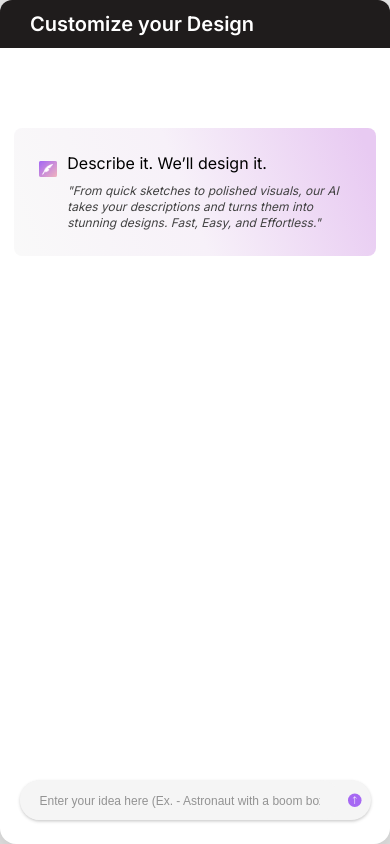
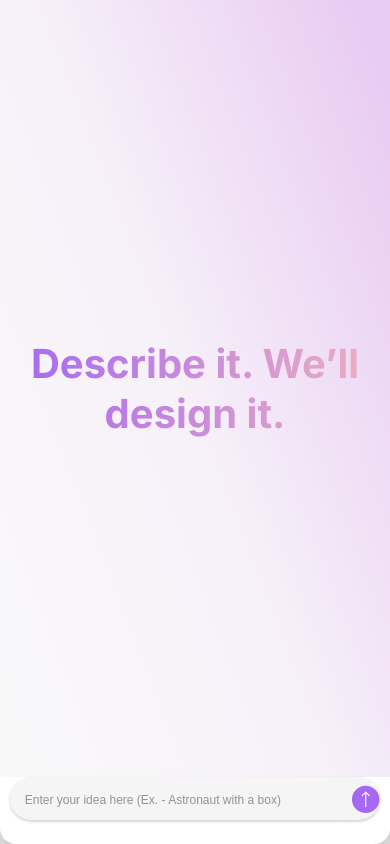
Before and after one commit to girishthakurbiz/teemeup-fe, a React (Create React App) app: page / in a window 390 px wide. Built offline with nearby package versions, Linux system fonts and the light colour scheme.

Commit message:
New updated changes for devices

```diff
--- a/src/App.css
+++ b/src/App.css
@@ -3,7 +3,7 @@
 .chat-widget {
   display: flex;
   flex-direction: column;
-  justify-content: center;
+  justify-content: flex-start;
   align-items: center;
   /* padding: 20px; */
   border-radius: 12px;
@@ -12,7 +12,7 @@
   width: 100%;
   height: 100%;
   border-radius: 16px;
-  box-shadow: 0 8px 32px rgba(0,0,0,0.18);
+  box-shadow: 0 8px 32px rgba(0, 0, 0, 0.18);
 }
 
 .chat-header {
@@ -26,6 +26,7 @@
   border-top-left-radius: 12px;
   border-top-right-radius: 12px;
 }
+
 .chat-header span {
   display: flex;
   height: 100%;
@@ -52,6 +53,7 @@ border-top-right-radius: 12px;
   margin-top: 5rem;
   border-radius: 8px;
   width: 80%;
+  /* min-height: 200px; */
   padding: 25px;
   background: linear-gradient(248.99deg, #E8CAF2 4.08%, #F7F1F9 52.5%, #F9F9F9 100%);
 }
@@ -75,7 +77,7 @@ margin-right: 8px;
   gap: 5px;
 }
 
-.chat-gpt-subcontent{
+.chat-gpt-subcontent {
   font-family: 'Inter', sans-serif;
   font-weight: 300;
   font-style: italic;
@@ -91,7 +93,7 @@ margin-right: 8px;
   border-radius: 25px;
   background-color: #F5F5F5;
   width: 90%;
-  height: 2.5rem;
+  height: 3rem;
   margin: 0 auto;
   box-shadow: 0px 1.5px 2.99px 0px #39393940;
   margin-bottom: 24px;
@@ -99,7 +101,7 @@ margin-right: 8px;
 }
 
 .chat-input input {
-  width: 80%;
+  width:95%;
   height: 100%;
   border: none;
   border-radius: 25px;
@@ -108,6 +110,7 @@ margin-right: 8px;
   color: #333333;
   background-color: inherit;
 }
+
 .chat-input input::placeholder {
   color: #939393;
   font-weight: 400;
@@ -115,6 +118,7 @@ margin-right: 8px;
   line-height: 0.75rem;
   /* font-style: italic; */
 }
+
 .chat-input input:focus,
 .chat-input input:focus-visible {
   outline: none;
@@ -127,10 +131,11 @@ margin-right: 8px;
 .chat-popup-overlay {
   position: fixed;
   inset: 0;
-  background: rgba(0,0,0,0.10); /* subtle overlay */
+  background: rgba(0, 0, 0, 0.10);
+  /* subtle overlay */
   z-index: 10000;
   display: flex;
-  align-items: center;
+  align-items: flex-start;
   justify-content: center;
   pointer-events: auto;
   width: 100vw;
@@ -170,7 +175,8 @@ margin-right: 8px;
 
 .chat-messages {
   display: flex;
-  flex-direction: column-reverse; /* Newest messages appear at the bottom */
+  flex-direction: column-reverse;
+  /* Newest messages appear at the bottom */
   overflow-y: auto;
   width: 100%;
   flex: 1;
@@ -181,6 +187,9 @@ margin-right: 8px;
   box-sizing: border-box;
   scroll-behavior: smooth;
 }
+.chat-message-final-prompt{
+  display: flex;
+}
 
 .chat-message-row {
   display: flex;
@@ -189,6 +198,7 @@ margin-right: 8px;
   margin: 0;
   box-sizing: border-box;
 }
+
 .chat-message-row-bot {
   justify-content: flex-start;
 }
@@ -228,7 +238,7 @@ margin-right: 8px;
   border-bottom-left-radius: 4px;
 }
 
-.message-content{
+.message-content {
   display: flex;
   align-items: center;
   flex-direction: column;
@@ -246,14 +256,18 @@ margin-right: 8px;
   font-weight: 200;
   cursor: pointer;
   margin-left: 8px;
-  padding: 0 12px; /* Add horizontal padding */
-  white-space: nowrap; /* Prevent text wrapping */
-  width: auto; /* Let width be based on content */
+  padding: 0 12px;
+  /* Add horizontal padding */
+  white-space: nowrap;
+  /* Prevent text wrapping */
+  width: auto;
+  /* Let width be based on content */
 }
 
 .generate-btn:last-child {
   margin-right: 8px;
 }
+
 .generate-btn:hover {
   opacity: 0.9;
 }
@@ -262,10 +276,12 @@ margin-right: 8px;
   opacity: 0.5;
   cursor: not-allowed;
 }
+
 .loading-message {
   font-style: italic;
   font-size: 10px !important;
 }
+
 .footer-buttons {
   display: flex;
   justify-content: flex-end;
@@ -275,7 +291,8 @@ margin-right: 8px;
   width: 100%;
   margin-right: 40px
 }
-.reset-btn{
+
+.reset-btn {
   width: 30px;
   height: 30px;
   border-radius: 50%;
@@ -293,3 +310,113 @@ margin-right: 8px;
 .reset-btn:hover {
   opacity: 0.9;
 }
+
+.confirm-prompt {
+  margin-top: 5px;
+  font-size: 12px;
+  color: #A668F3;
+  line-height: 1;
+  font-style: italic;
+  /* ensure it sits visually close under the bubble */
+}
+
+.message-wrapper-bot {
+  align-items: flex-start; /* confirm aligns under left edge of bot bubble */
+}
+.message-wrapper-user {
+  align-items: flex-end; /* user messages (right side) keep confirm aligned to the bubble's right edge if needed */
+}
+
+.final-prompt{
+    font-style: italic;
+    font-size: 12px;
+    color:#919191;
+    padding-bottom: 4px;
+  }
+
+
+@media (max-width: 600px) {
+  .chat-popup-overlay {
+    align-items: center;
+    justify-content: center;
+    padding-top: 0;
+  }
+
+  .send-button {
+    width: 2rem;
+    height: 2rem;
+    padding: 0;
+    border-radius: 4px;
+  }
+
+  .chat-box {
+    flex-direction: column;
+    width: 95%;
+    margin-top: 0;
+    padding: 15px;
+    height: 100%;
+    justify-content: center;
+    align-items: center;
+  }
+
+  .chat-message-row {
+    padding: 10px;
+  }
+
+  .chat-gpt-heading {
+    background: linear-gradient(90deg, #A668F3 0%, #EDB0BF 100%);
+    -webkit-background-clip: text;
+    -webkit-text-fill-color: transparent;
+    background-clip: text;
+    font-size: 40px;
+    text-align: center;
+    font-weight: 900;
+    line-height: 50px;
+  }
+
+  .chat-gpt-icon {
+    width: 40px;
+    height: 40px;
+    margin-top: 0;
+  }
+
+  .chat-message {
+    max-width: 95%;
+    font-size: 13px;
+  }
+
+  .chat-input {
+    width: 95%;
+    height: 3rem;
+  }
+
+  .chat-input input {
+    font-size: 14px;
+    padding: 0 15px;
+  }
+}
+
+/* 💻 Medium screens (tablet) */
+@media (min-width: 601px) and (max-width: 1024px) {
+  .chat-box {
+    width: 85%;
+    padding: 20px;
+    margin-top: 2rem;
+  }
+
+  .chat-message {
+    max-width: 75%;
+  }
+}
+
+/* 🖥️ Large screens */
+@media (min-width: 1025px) {
+  .chat-box {
+    width: 70%;
+    margin-top: 3rem;
+  }
+
+  .chat-message {
+    /* max-width: 60%; */
+  }
+}
--- a/src/App.tsx
+++ b/src/App.tsx
@@ -1,9 +1,4 @@
-import React, {
-  useCallback,
-  useEffect,
-  useRef,
-  useReducer,
-} from "react";
+import React, { useCallback, useEffect, useRef, useReducer } from "react";
 import ChatHeader from "./components/ChatHeader";
 import ChatIntro from "./components/ChatIntro";
 import ChatMessages from "./components/ChatMessages";
@@ -12,10 +7,12 @@ import { fetchBotResponse, generateEnhancedPrompt } from "./utils/api";
 import { getUpdatedMessages } from "./utils/messages";
 import { initialChatState, chatReducer } from "./reducers/chatReducer";
 import { Message } from "./types";
-import './App.css';
+import "./App.css";
+import useScreenSize, { DEVICES } from "./hooks/useScreenSize";
 
 function App() {
   const [state, dispatch] = useReducer(chatReducer, initialChatState);
+  const screenSize = useScreenSize();
   const {
     input,
     messages,
@@ -85,7 +82,7 @@ function App() {
           ? [
               {
                 sender: "bot",
-                content: `🎨 Here's your final design prompt:\n\n${finalPrompt}`,
+                content: `${finalPrompt}`,
                 finalPrompt: true,
               },
             ]
@@ -127,6 +124,7 @@ function App() {
 
   const handleUserResponse = async (userInput: string | null) => {
     const trimmedInput = userInput?.trim() || "";
+    console.log("trimmedInput", trimmedInput, userInput);
     const isFirstMessage = messages.length === 0;
 
     // Exit early if input is empty and not a skip
@@ -136,10 +134,11 @@ function App() {
     if (isFirstMessage && userInput) {
       dispatch({ type: "SET_IDEA", payload: trimmedInput });
     }
+    const updatedAnswers = [...answers];
+    console.log("updatedAnswersupdatedAnswers", updatedAnswers);
 
     // Update the last unanswered answer
     if (answers.length > 0) {
-      const updatedAnswers = [...answers];
       const lastUnansweredIndex = [...updatedAnswers]
         .reverse()
         .findIndex((a) => a.status === "unanswered");
@@ -181,7 +180,7 @@ function App() {
     try {
       const response = await fetchBotResponse(
         isFirstMessage ? trimmedInput : idea,
-        [...answers],
+        [...updatedAnswers],
         topics,
         productInfo.productType || "",
         productInfo.color || ""
@@ -205,17 +204,33 @@ function App() {
         newBotMessages.push({
           sender: "bot",
           content: questionObj.question || "Here's the next question.",
+          example: questionObj.example || null,
         });
+
+
+        if (questionObj.status === "unanswered") {
+          const lastQuestionIndex = updatedAnswers.findIndex(
+            (ans) =>
+              ans.topic === questionObj.topic && ans.status === "answered"
+          );
+
+          if (lastQuestionIndex !== -1) {
+            updatedAnswers[lastQuestionIndex] = {
+              ...updatedAnswers[lastQuestionIndex],
+              status: "unanswered",
+            };
+          }
+        }
 
         dispatch({
           type: "SET_ANSWERS",
           payload: [
-            ...answers,
+            ...updatedAnswers,
             {
               topic: questionObj.topic || "",
               question: questionObj.question || "",
               example: questionObj.example || "",
-              status: "unanswered",
+              status: questionObj?.status ?? "unanswered",
               answer: "",
             },
           ],
@@ -259,9 +274,7 @@ function App() {
     if (!lastFinalPromptMsg) return null;
 
     // Extract prompt after the first colon, if needed
-    const prompt =
-      lastFinalPromptMsg.content.split(":\n\n")[1]?.trim() ||
-      lastFinalPromptMsg.content;
+    const prompt = lastFinalPromptMsg.content;
 
     const dataToSend = {
       type: "WIDGET_CLOSED",
@@ -289,13 +302,25 @@ function App() {
       await handleUserResponse(trimmedInput);
     }
   };
-
+  console.log("all answers", answers);
   return (
     <div className="chat-popup-overlay">
       <div className="chat-widget">
-        <ChatHeader />
-        {showIntro && <ChatIntro />}
-        <ChatMessages messages={messages} messagesEndRef={messagesEndRef} />
+        {screenSize !== DEVICES.MOBILE && <ChatHeader />}
+        {showIntro && <ChatIntro screenSize={screenSize} />}
+        {showIntro && screenSize !== DEVICES.MOBILE && (
+          <div
+            style={{
+              height: "70%",
+              textAlign: "center",
+              padding: "0 1rem",
+              marginBottom: "1rem",
+            }}
+          />
+        )}
+        {!showIntro && (
+          <ChatMessages messages={messages} messagesEndRef={messagesEndRef} />
+        )}
         <ChatInput
           showIntro={showIntro}
           input={input}
--- a/src/components/ChatInput.js
+++ b/src/components/ChatInput.js
@@ -22,11 +22,14 @@ const ChatInput = ({
 
   const showSendButton = isTyping || showIntro;
   const showInputArea = (!allQuestionsCompleted && !finalPrompt) || makeChanges;
-  const showFinalizeAndSkip = hasBotResponded && !showIntro && !finalPrompt;
-  const showCancelButton =  makeChanges;
+  const showFinalize =
+    hasBotResponded && !showIntro && !finalPrompt && !showSendButton;
+
+  const showSkip = hasBotResponded && !showIntro && !finalPrompt;
+  const showCancelButton = makeChanges;
 
   const placeholderText = showIntro
-    ? "Enter your idea here (Ex. - Astronaut with a boom box)"
+    ? "Enter your idea here (Ex. - Astronaut with a box)"
     : makeChanges
     ? "Add your changes here"
     : "Describe the design you want on your product";
@@ -43,7 +46,6 @@ const ChatInput = ({
             onKeyDown={(e) => e.key === "Enter" && sendMessage()}
           />
 
-
           {showSendButton && (
             <button
               disabled={loading}
@@ -52,21 +54,28 @@ const ChatInput = ({
             >
               <SendIcon />
             </button>
-
           )}
-          {showCancelButton && <button className="generate-btn" onClick={()=> onMakeChanges(false)}>CANCEL</button> }
-
-          {showFinalizeAndSkip && (
-            <>
+          {showCancelButton && (
             <button
               className="generate-btn"
-                onClick={()=> generatePrompt()}
+              onClick={() => onMakeChanges(false)}
+            >
+              CANCEL
+            </button>
+          )}
+
+          <>
+            {showFinalize && (
+              <button
+                className="generate-btn"
+                onClick={() => generatePrompt()}
                 disabled={loading}
               >
                 FINALISE PROMPT
               </button>
+            )}
 
-              {!allQuestionsCompleted && (
+            {showSkip && !allQuestionsCompleted && (
               <button
                 className="generate-btn"
                 onClick={skipQuestion}
@@ -76,7 +85,6 @@ const ChatInput = ({
               </button>
             )}
           </>
-          )}
         </div>
       ) : (
         <div className="footer-buttons">
@@ -113,9 +121,7 @@ const ChatInput = ({
           >
             <ResetButton />
           </button>
-
         </div>
-
       )}
     </>
   );
--- a/src/components/ChatIntro.js
+++ b/src/components/ChatIntro.js
@@ -1,9 +1,11 @@
 import icon from "../assets/gptIcon.png";
-import gptIcon from "../assets/gptPoweredIcon.png";
+import { DEVICES } from "../hooks/useScreenSize";
 
-const ChatIntro = () => (
+const ChatIntro = ({ screenSize }) => {
+  return (
     <>
       <div className="chat-box">
+        {screenSize !== DEVICES.MOBILE && (
           <div className="chat-gpt-icon">
             <img
               src={icon}
@@ -11,15 +13,20 @@ const ChatIntro = () => (
               style={{ width: "100%", height: "100%", objectFit: "contain" }}
             />
           </div>
+        )}
         <div className="chat-gpt-content">
-        <div>Describe it. We’ll design it.</div>
+          <div className="chat-gpt-heading">Describe it. We’ll design it.</div>
+          {screenSize !== DEVICES.MOBILE && (
             <div className="chat-gpt-subcontent">
-          "From quick sketches to polished visuals, our AI takes your descriptions and turns them into stunning designs. Fast, Easy, and Effortless."
+              "From quick sketches to polished visuals, our AI takes your
+              descriptions and turns them into stunning designs. Fast, Easy, and
+              Effortless."
+            </div>
+          )}
         </div>
       </div>
-    </div>
-
     </>
   );
+};
 
 export default ChatIntro;
--- a/src/components/ChatMessages.js
+++ b/src/components/ChatMessages.js
@@ -1,29 +1,63 @@
 import botIcon from "../assets/botIcon.png";
 
-const ChatMessages = ({ messages, messagesEndRef }) => (
-  <div className="chat-messages">
+const ChatMessages = ({ messages, messagesEndRef }) => {
+  const lastFinalPromptMsg = [...messages]
+    .reverse()
+    .find((msg) => msg.finalPrompt);
+
+    return(
+ <div className="chat-messages">
     {[...messages].reverse().map((msg, idx) => (
       <div
         key={idx}
         className={`chat-message-row ${
-          msg.sender === "user" ? "chat-message-row-user" : "chat-message-row-bot"
-        }
-        ${msg.loading ? "loading-message" : ""}`}
+          msg.sender === "user"
+            ? "chat-message-row-user"
+            : "chat-message-row-bot"
+        } ${msg.loading ? "loading-message" : ""}`}
       >
         {msg.sender === "bot" && (
           <img src={botIcon} className="bot-icon" alt="bot" />
         )}
+
+        {/* wrap the bubble and the confirm text so the confirm sits under the bubble (not under the icon) */}
         <div
-          className={`chat-message ${
-            msg.sender === "user" ? "chat-message-user" : "chat-message-bot"
+          className={`message-wrapper ${
+            msg.sender === "user"
+              ? "message-wrapper-user"
+              : "message-wrapper-bot"
           }`}
         >
-          {msg.content}
+          <div
+            className={`chat-message ${
+              msg.sender === "user" ? "chat-message-user" : "chat-message-bot"
+            }`}
+          >
+            {msg.finalPrompt && (
+              <div className="final-prompt">Final proposed Prompt:</div>
+            )}
+            <div>{msg.content}</div>
+            {msg.example && (
+              <div className="example-prompt">e.g. {msg.example}</div>
+            )}
+          </div>
+
+          {/* moved outside the .chat-message so it renders below the bubble */}
+          {msg.sender === "bot" &&
+            msg.finalPrompt &&
+            msg ===
+              lastFinalPromptMsg &&
+                <div className="confirm-prompt">
+                  click “confirm” to proceed with the prompt
+                </div>
+              }
         </div>
       </div>
     ))}
     <div ref={messagesEndRef} />
   </div>
-);
+    )
+
+};
 
 export default ChatMessages;
--- /dev/null
+++ b/src/hooks/useScreenSize.ts
@@ -0,0 +1,39 @@
+import { useState, useEffect } from 'react';
+
+export enum DEVICES {
+  MOBILE = "mobile",
+  TABLET = "tablet",
+  DESKTOP = "desktop"
+}
+
+const useScreenSize = () => {
+  const [screenSize, setScreenSize] = useState<DEVICES>(getScreenSize);
+
+  function getScreenSize() {
+    const width = window.innerWidth;
+
+    if (width <= 480) {
+      return DEVICES.MOBILE;
+    } else if (width <= 992) {
+      return DEVICES.TABLET;
+    } else {
+      return DEVICES.DESKTOP;
+    }
+  }
+
+  useEffect(() => {
+    const handleResize = () => {
+      setScreenSize(getScreenSize());
+    };
+
+    window.addEventListener('resize', handleResize);
+
+    return () => {
+      window.removeEventListener('resize', handleResize);
+    };
+  }, []);
+
+  return screenSize;
+};
+
+export default useScreenSize;
--- a/src/types/index.ts
+++ b/src/types/index.ts
@@ -7,6 +7,7 @@ export interface Message {
   idea?: boolean;
   finalPrompt?: boolean;
   allSet?: boolean;
+  example?: string | null;
 }
 
 export interface Answer {
```
Lines whose indentation alone changed are shown as unchanged.
